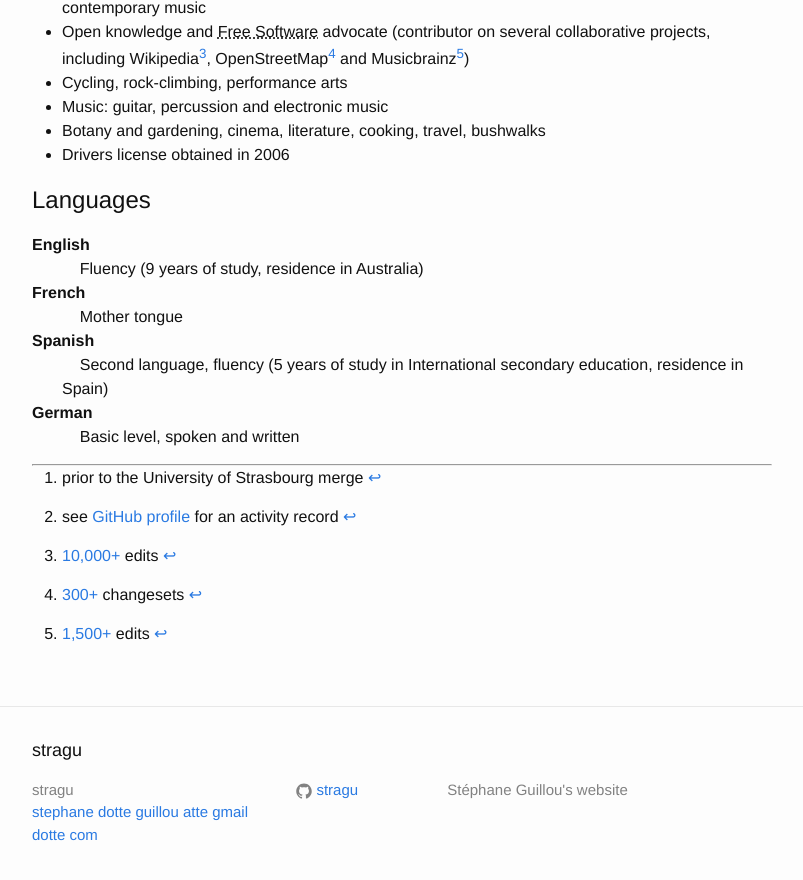
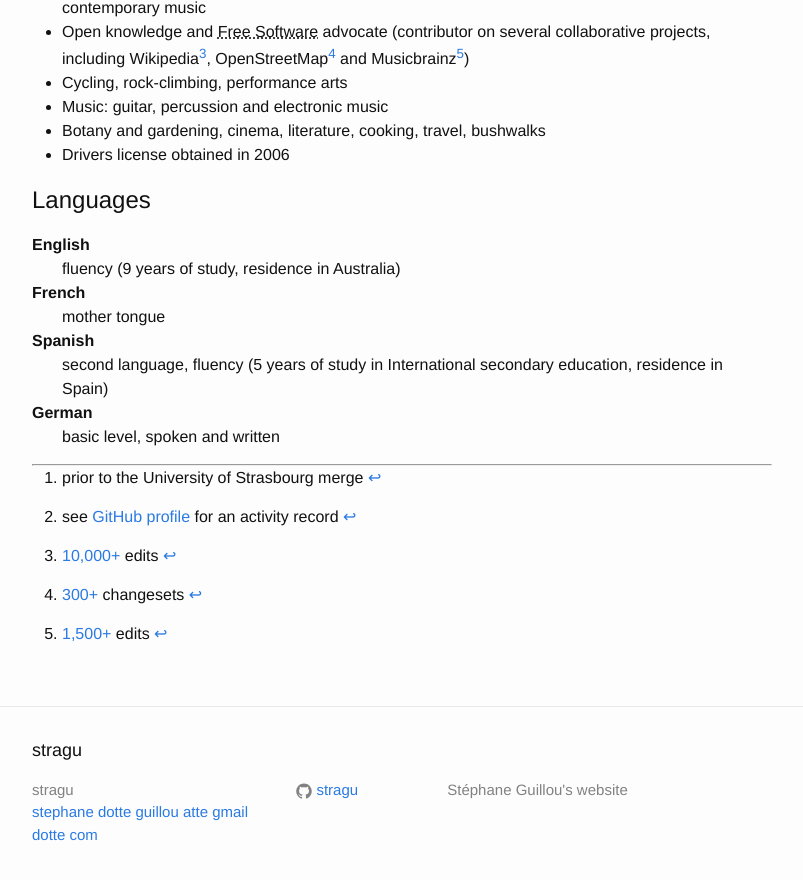
Before and after one commit to stragu/stragu.github.io, a Jekyll site: the page built from cv.md, in a window 1280 px wide and 900 px high, scrolled down 2126 px. Shown: the top 880 px of the window, without its empty margins (238-1041 px from the left). Built offline with Jekyll 4.4.1, drawn with Linux system fonts in a browser that asks for light colours; some of the changed lines change nothing that is shown.

Commit message:
cleanup after css edit

```diff
--- a/cv.md
+++ b/cv.md
@@ -88,16 +88,16 @@ Languages
 # Languages
 
 English
-: &nbsp;&nbsp;&nbsp;&nbsp;Fluency (9 years of study, residence in Australia)
+: fluency (9 years of study, residence in Australia)
 
 French
-: &nbsp;&nbsp;&nbsp;&nbsp;Mother tongue
+: mother tongue
 
 Spanish
-: &nbsp;&nbsp;&nbsp;&nbsp;Second language, fluency (5 years of study in International secondary education, residence in Spain)
+: second language, fluency (5 years of study in International secondary education, residence in Spain)
 
 German
-: &nbsp;&nbsp;&nbsp;&nbsp;Basic level, spoken and written
+: basic level, spoken and written
 
 ----
 
```
